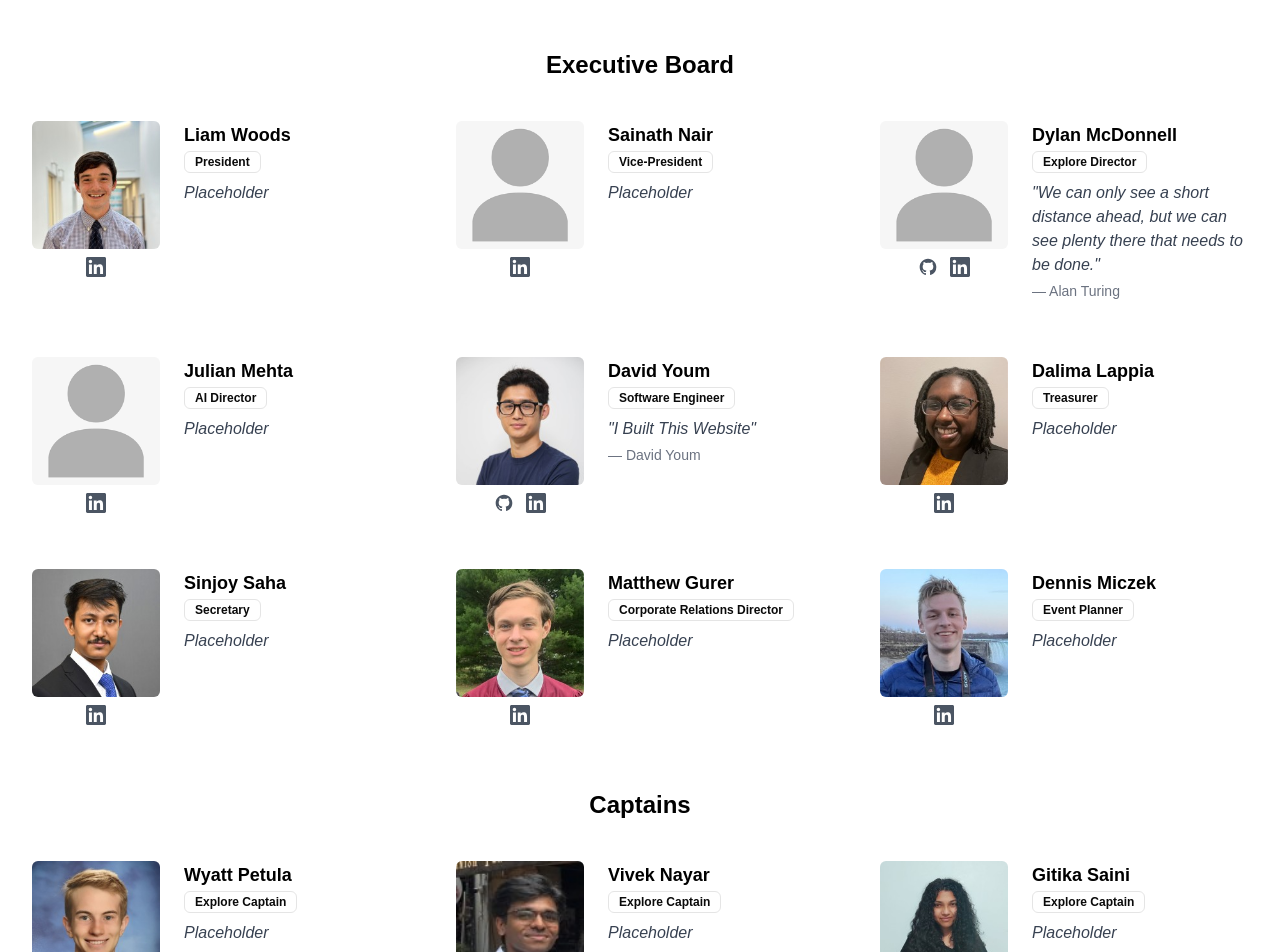
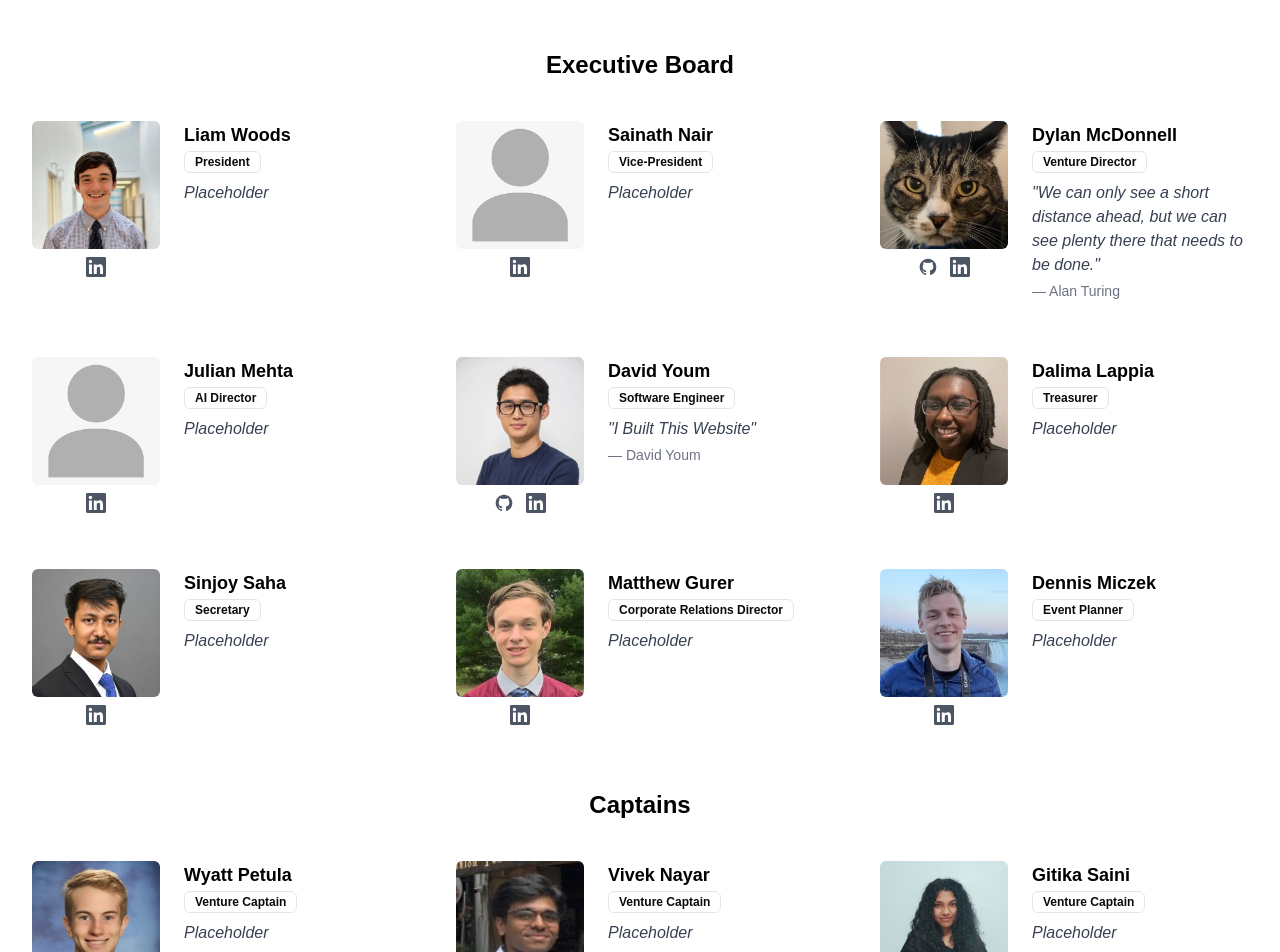
Before and after one commit to acmpsu/website, a Next.js app: page /meetus in a window 1280 px wide. Shown: the part 300-1252 px from the top of the page. Built offline with nearby package versions, Linux system fonts and the light colour scheme.

Commit message:
dylan pfp, rename explore capt/dir -> venture capt/dir

```diff
--- a/app/data/team.ts
+++ b/app/data/team.ts
@@ -27,8 +27,8 @@ export const executiveBoard: TeamMember[] = [
   },
   {
     name: "Dylan McDonnell",
-    role: "Explore Director",
-    image: "/headshots/placeholder.png",
+    role: "Venture Director",
+    image: "/headshots/dylanmcdonnell.jpg",
     links: {
       github: "https://github.com/Blizzero",
       linkedin: "https://www.linkedin.com/in/dylan-mcdonnell-978295284/"
@@ -116,7 +116,7 @@ export const executiveBoard: TeamMember[] = [
 export const captains: TeamMember[] = [
   {
     name: "Wyatt Petula",
-    role: "Explore Captain",
+    role: "Venture Captain",
     image: "/headshots/wyattpetula.jpg",
     links: {
       linkedin: "https://www.linkedin.com/in/wyatt-petula/"
@@ -128,7 +128,7 @@ export const captains: TeamMember[] = [
   },
   {
     name: "Vivek Nayar",
-    role: "Explore Captain",
+    role: "Venture Captain",
     image: "/headshots/viveknayar.jpg",
     links: {
       linkedin: "https://www.linkedin.com/in/vivek-nayar-619808234/"
@@ -140,7 +140,7 @@ export const captains: TeamMember[] = [
   },
   {
     name: "Gitika Saini",
-    role: "Explore Captain",
+    role: "Venture Captain",
     image: "/headshots/gitikasaini.jpg",
     links: {
       linkedin: "https://www.linkedin.com/in/gitika-saini/"
@@ -152,7 +152,7 @@ export const captains: TeamMember[] = [
   },
   {
     name: "Tife Akintan",
-    role: "Explore Captain",
+    role: "Venture Captain",
     image: "/headshots/placeholder.png",
     links: {
       linkedin: "https://linkedin.com/in/johndoe"
```
Also changed, not shown: public/headshots/dylanmcdonnell.jpg (added).
